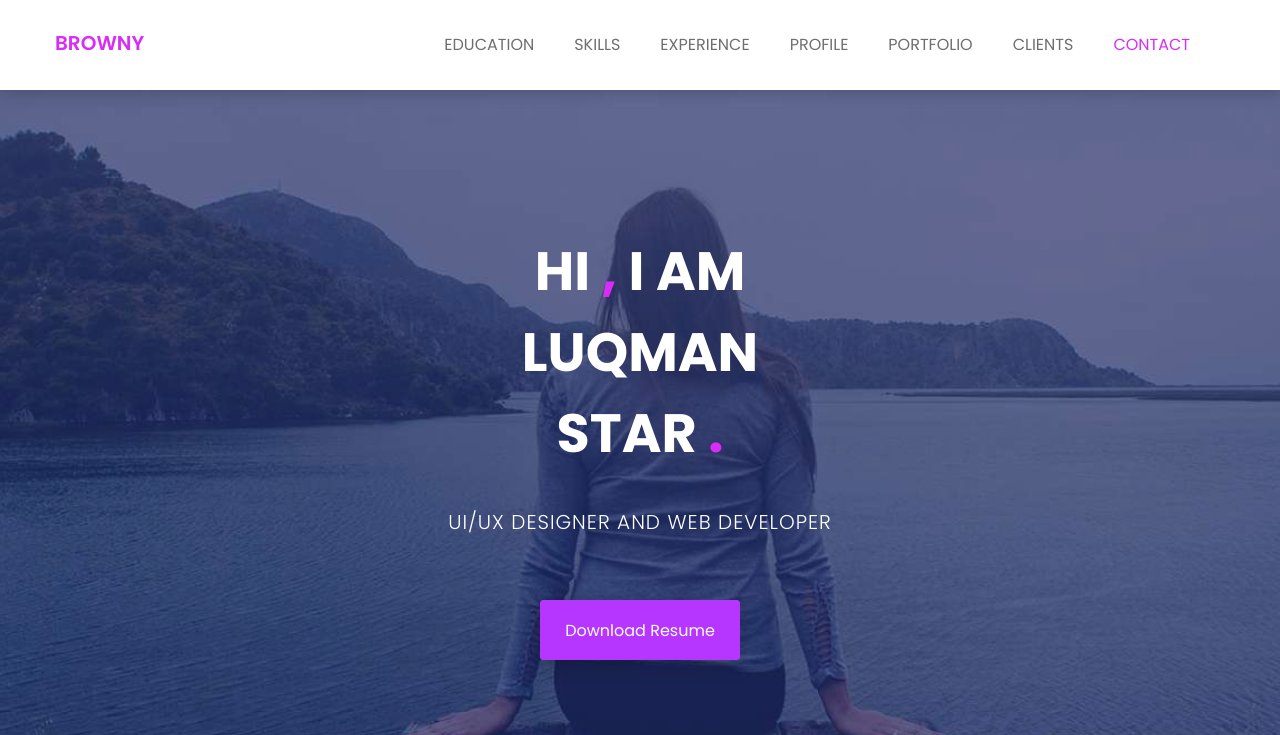
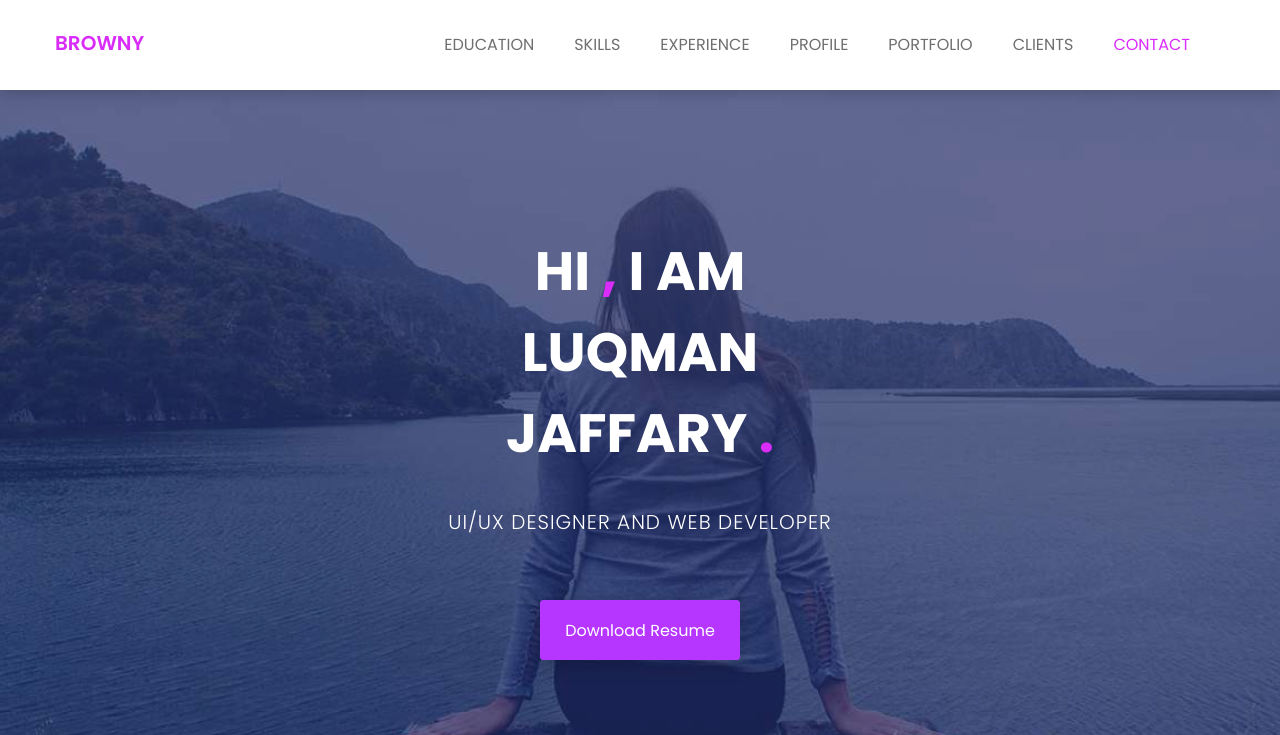
Before and after one commit to LuqmanJaffary/My_Portfio, a plain HTML site: page index.html in a window 1280 px wide. Shown: the top 735 px of the page. Drawn offline with nearby package versions, Linux system fonts and the light colour scheme.

Commit message:
portfolio change

```diff
--- a/index.html
+++ b/index.html
@@ -103,7 +103,7 @@
 				<div class="row">
 					<div class="col-md-12 text-center">
 						<div class="header-text">
-							<h2>hi <span>,</span> i am <br> Luqman <br> star <span>.</span>   </h2>
+							<h2>hi <span>,</span> i am <br> Luqman <br> Jaffary <span>.</span>   </h2>
 							<p>ui/ux designer and web developer</p>
 							<a href="assets/download/browney.txt" download>download resume</a>
 						</div><!--/.header-text-->
```
